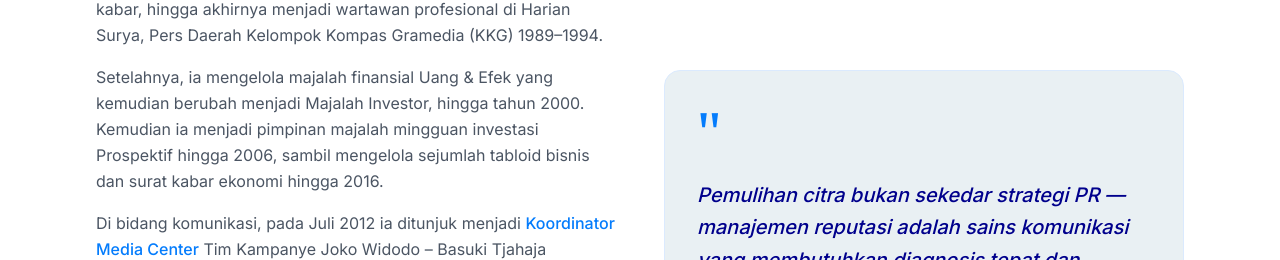
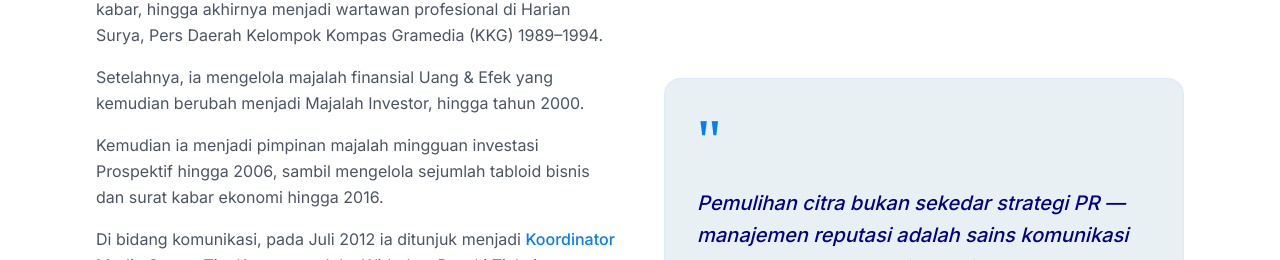
Before and after one commit to pandumaulana/budi-purnomo-profile, a React (Vite) app: page / in a window 1280 px wide. Shown: the part 1318-1578 px from the top of the page. Built offline with nearby package versions, Linux system fonts and the light colour scheme; no server answers.

Commit message:
feat: pisah paragraf majalah investor dan prospektif
Co-Authored-By: Claude Sonnet 4.6 <noreply@anthropic.com>

```diff
--- a/src/pages/Home.tsx
+++ b/src/pages/Home.tsx
@@ -194,6 +194,8 @@ export function Home() {
               <p className="text-gray-600 leading-relaxed mb-4">
                 Setelahnya, ia mengelola majalah finansial Uang &amp; Efek yang
                 kemudian berubah menjadi Majalah Investor, hingga tahun 2000.
+              </p>
+              <p className="text-gray-600 leading-relaxed mb-4">
                 Kemudian ia menjadi pimpinan majalah mingguan investasi
                 Prospektif hingga 2006, sambil mengelola sejumlah tabloid bisnis
                 dan surat kabar ekonomi hingga 2016.
```
